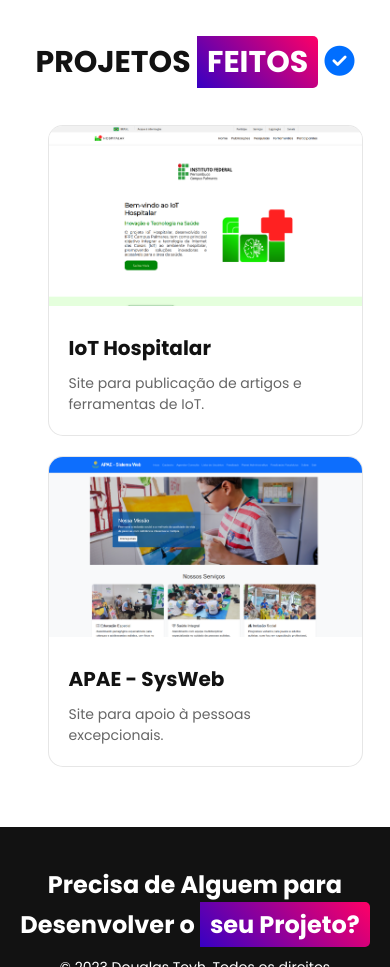
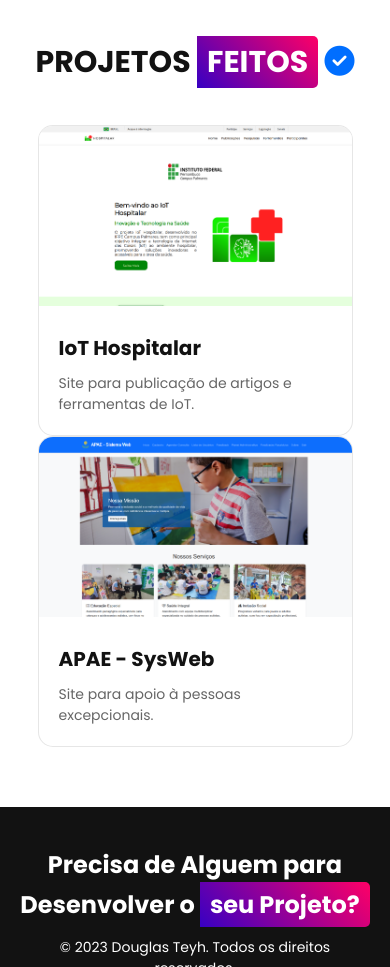
Before and after one commit to DouglasTeyh/portifolio.douglasteyh, a plain HTML site: page index.html in a window 390 px wide. Shown: the part 1940-2907 px from the top of the page. Drawn offline with Linux system fonts and the light colour scheme.

Commit message:
correções

```diff
--- a/source/styles/styles.css
+++ b/source/styles/styles.css
@@ -291,6 +291,13 @@ footer p {
     .tecnologia-item {
         width: 90%;
     }
+
+    .area-projetos {
+        flex-direction: column;
+        align-items: center;
+        gap: 0px;
+
+    }
 }
 
 @media (max-width: 400px) {
```
